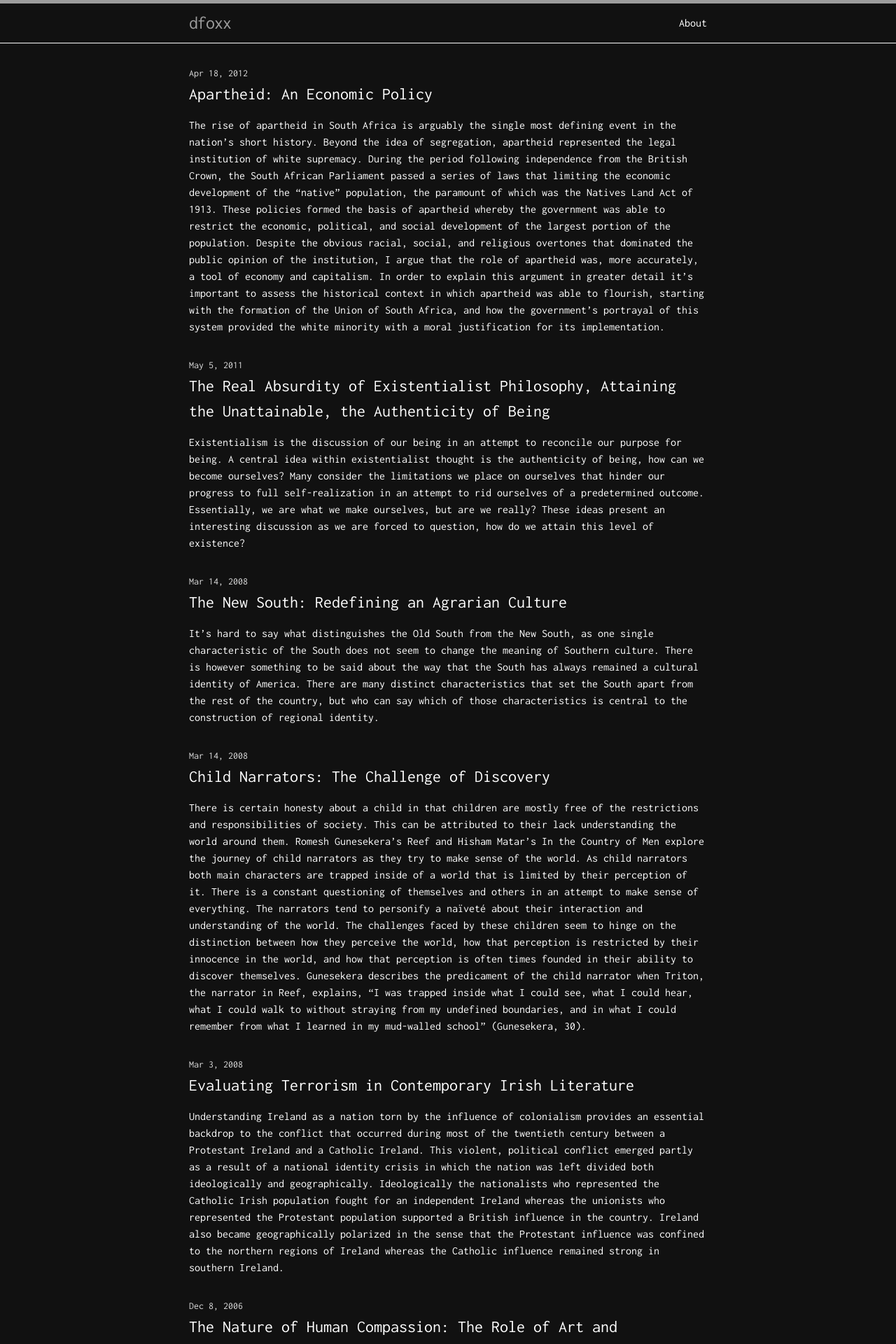
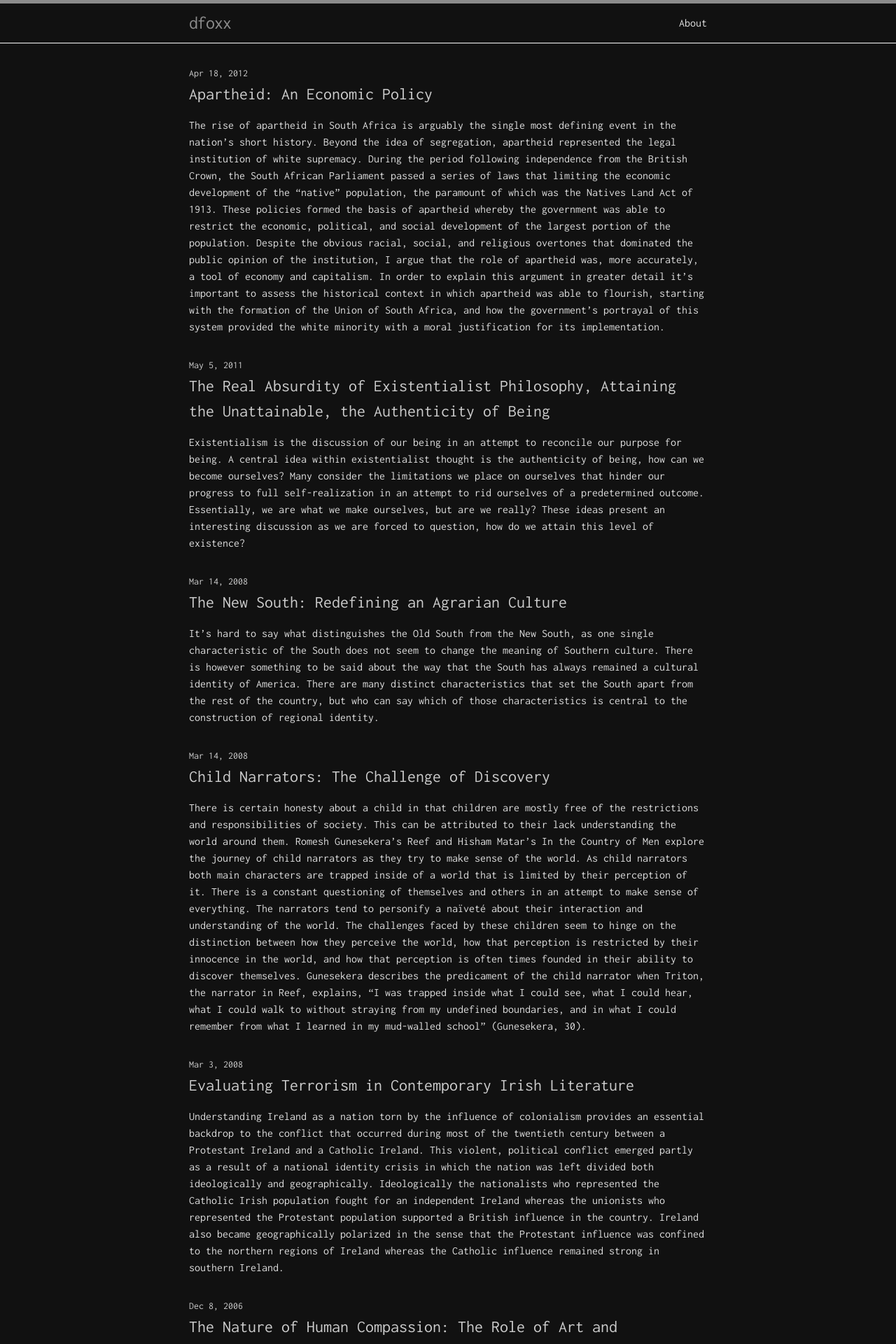
Before and after one commit to dfoxx/dfoxx.github.io, a Jekyll site: the page built from index.html, in a window 1280 px wide. Shown: the top 1920 px of the page at 70% size. Built offline with Jekyll 4.4.1, drawn with Linux system fonts in a browser that asks for light colours.

Commit message:
Update main.scss

```diff
--- a/css/main.scss
+++ b/css/main.scss
@@ -13,11 +13,11 @@ $base-line-height: 1.5;
 
 $spacing-unit:     30px;
 
-$text-color:       #fff;
+$text-color:       #ddd;
 $background-color: #111;
-$brand-color:      #fff;
+$brand-color:      #ccc;
 
-$grey-color:       #ddd;
+$grey-color:       #ccc;
 $grey-color-light: lighten($grey-color, 40%);
 $grey-color-dark:  darken($grey-color, 25%);
 
```
